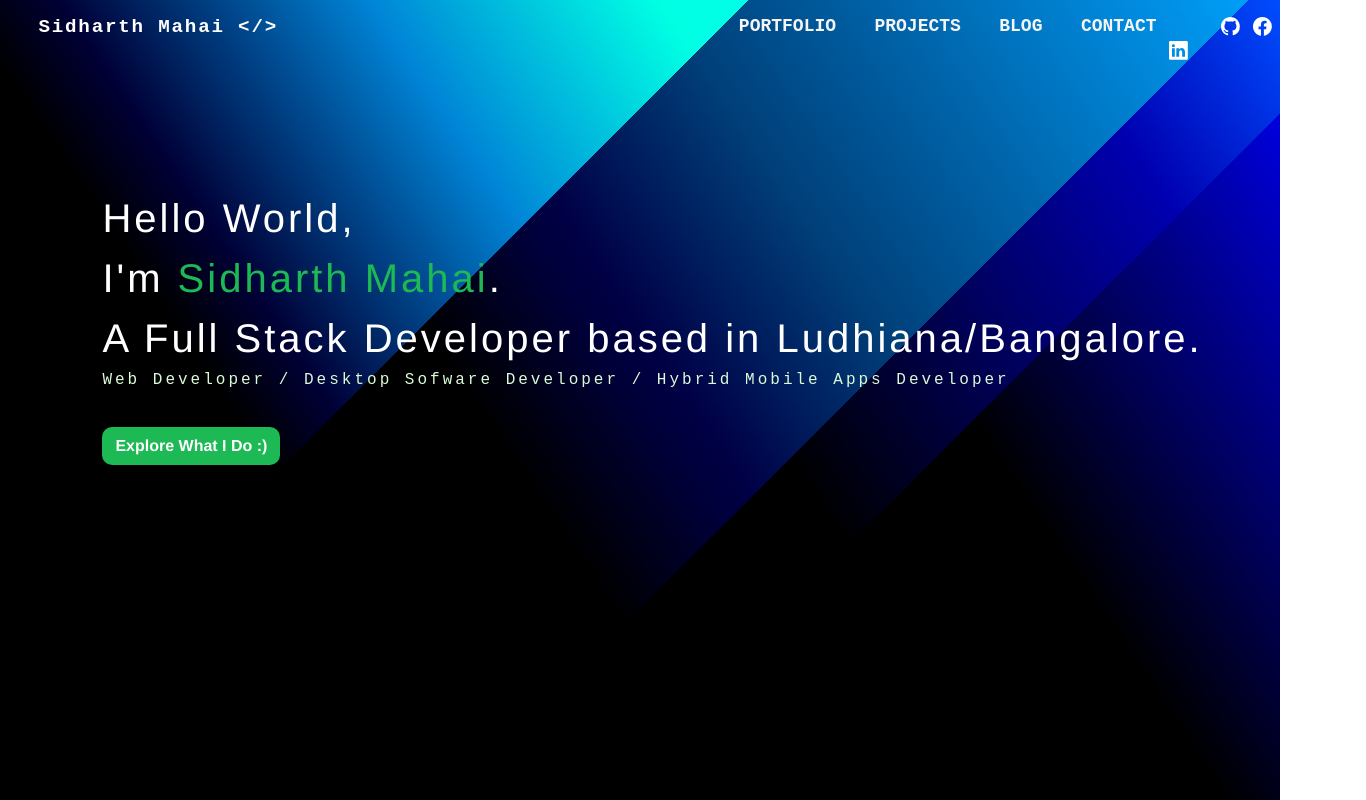
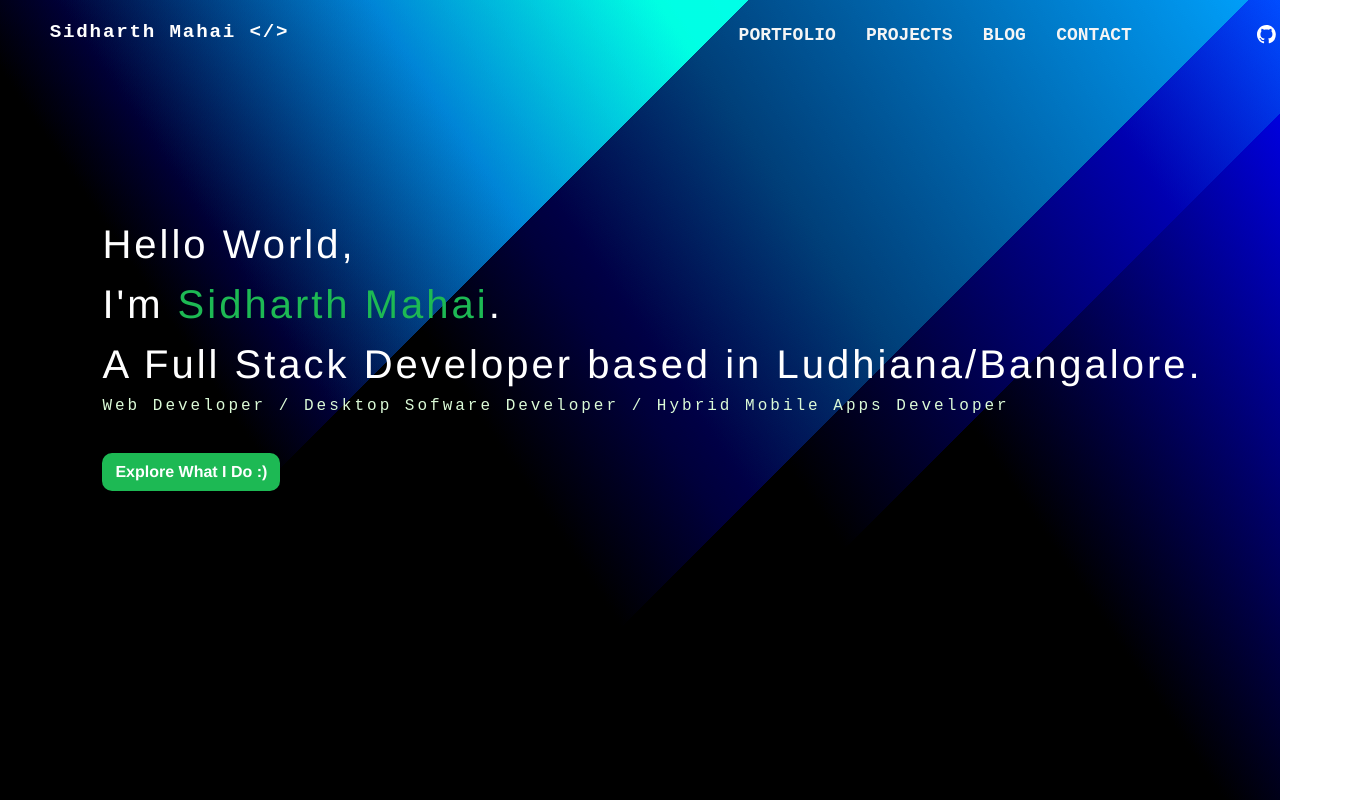
Before and after one commit to SidharthMahai/myportfolio, an Angular app: page / in a window 1280 px wide. Shown: the whole page, 1366 px wide, since content can reach past the window. Built offline with nearby package versions, Linux system fonts and the light colour scheme.

Commit message:
Put Navbar

```diff
--- a/src/app/app.component.css
+++ b/src/app/app.component.css
@@ -10,6 +10,10 @@
     position:absolute;
 }
 
+.sidnav {
+  background: transparent !important;
+}
+
 .navlist {
 margin-top: 1%;
 }
@@ -20,7 +24,7 @@ float: left;;
 
 .brand {
 margin-left: 3%;
-margin-right: 33%;
+margin-right: 34%;
 color: white !important;
 font-weight:bolder;
 font-size: larger;
@@ -39,14 +43,14 @@ cursor: pointer;
 }
 
 .listitem:hover {
-    font-size: larger;
+  transform: scale(1.1);
     text-decoration: underline;
 }
 
 .maincontent {
-    margin-top: 10%;
+    margin-top: 7%;
     margin-left: 8%;
-    font-size:40px;
+    font-size:250%;
     color: white;
     letter-spacing: 3px;
     font-family:'Franklin Gothic Medium', 'Arial Narrow', Arial, sans-serif;
--- a/src/app/app.component.html
+++ b/src/app/app.component.html
@@ -1,20 +1,31 @@
  <div class="background-img">
-     <div class="navlist">
-      <div class="brand typewriter-effect">Sidharth Mahai</div>
-      <div class="listitem">PORTFOLIO</div>
-      <div class="listitem">PROJECTS</div>
-      <div class="listitem">BLOG</div>
-      <div class="listitem">CONTACT</div>
-      <div class="social" (click)="openGitHub()" style="margin-left: 5%;"><svg xmlns="http://www.w3.org/2000/svg" width="20" height="20" fill="white" class="bi bi-github" viewBox="0 0 17 17">
-        <path d="M8 0C3.58 0 0 3.58 0 8c0 3.54 2.29 6.53 5.47 7.59.4.07.55-.17.55-.38 0-.19-.01-.82-.01-1.49-2.01.37-2.53-.49-2.69-.94-.09-.23-.48-.94-.82-1.13-.28-.15-.68-.52-.01-.53.63-.01 1.08.58 1.23.82.72 1.21 1.87.87 2.33.66.07-.52.28-.87.51-1.07-1.78-.2-3.64-.89-3.64-3.95 0-.87.31-1.59.82-2.15-.08-.2-.36-1.02.08-2.12 0 0 .67-.21 2.2.82.64-.18 1.32-.27 2-.27.68 0 1.36.09 2 .27 1.53-1.04 2.2-.82 2.2-.82.44 1.1.16 1.92.08 2.12.51.56.82 1.27.82 2.15 0 3.07-1.87 3.75-3.65 3.95.29.25.54.73.54 1.48 0 1.07-.01 1.93-.01 2.2 0 .21.15.46.55.38A8.012 8.012 0 0 0 16 8c0-4.42-3.58-8-8-8z"/>
-      </svg></div>
-      <div class="social" (click)="openFacebook()"><svg xmlns="http://www.w3.org/2000/svg" width="20" height="20" fill="white" class="bi bi-facebook" viewBox="0 0 17 17">
-        <path d="M16 8.049c0-4.446-3.582-8.05-8-8.05C3.58 0-.002 3.603-.002 8.05c0 4.017 2.926 7.347 6.75 7.951v-5.625h-2.03V8.05H6.75V6.275c0-2.017 1.195-3.131 3.022-3.131.876 0 1.791.157 1.791.157v1.98h-1.009c-.993 0-1.303.621-1.303 1.258v1.51h2.218l-.354 2.326H9.25V16c3.824-.604 6.75-3.934 6.75-7.951z"/>
-      </svg></div>
-      <div class="social" (click)="openLinkedIn()"><svg xmlns="http://www.w3.org/2000/svg" width="20" height="20" fill="white" class="bi bi-linkedin" viewBox="0 0 17 17">
-        <path d="M0 1.146C0 .513.526 0 1.175 0h13.65C15.474 0 16 .513 16 1.146v13.708c0 .633-.526 1.146-1.175 1.146H1.175C.526 16 0 15.487 0 14.854V1.146zm4.943 12.248V6.169H2.542v7.225h2.401zm-1.2-8.212c.837 0 1.358-.554 1.358-1.248-.015-.709-.52-1.248-1.342-1.248-.822 0-1.359.54-1.359 1.248 0 .694.521 1.248 1.327 1.248h.016zm4.908 8.212V9.359c0-.216.016-.432.08-.586.173-.431.568-.878 1.232-.878.869 0 1.216.662 1.216 1.634v3.865h2.401V9.25c0-2.22-1.184-3.252-2.764-3.252-1.274 0-1.845.7-2.165 1.193v.025h-.016a5.54 5.54 0 0 1 .016-.025V6.169h-2.4c.03.678 0 7.225 0 7.225h2.4z"/>
-      </svg></div>
-     </div>
+
+  <nav class="navbar navbar-expand-lg navbar-dark bg-dark sidnav">
+    <div class="container-fluid">
+      <a class="navbar-brand brand typewriter-effect" href="#">Sidharth Mahai</a>
+      <button class="navbar-toggler" type="button" data-bs-toggle="collapse" data-bs-target="#navbarNavAltMarkup" aria-controls="navbarNavAltMarkup" aria-expanded="false" aria-label="Toggle navigation">
+        <span class="navbar-toggler-icon"></span>
+      </button>
+      <div class="collapse navbar-collapse" id="navbarNavAltMarkup">
+        <div class="navbar-nav navlist">
+          <a class="nav-link listitem" href="#">PORTFOLIO</a>
+          <a class="nav-link listitem" href="#">PROJECTS</a>
+          <a class="nav-link listitem" href="#">BLOG</a>
+          <a class="nav-link listitem" href="#" style="margin-right: 22%;">CONTACT</a>
+          <a class="nav-link social" href="#" (click)="openGitHub()"><svg xmlns="http://www.w3.org/2000/svg" width="20" height="20" fill="white" class="bi bi-github" viewBox="0 0 17 17">
+            <path d="M8 0C3.58 0 0 3.58 0 8c0 3.54 2.29 6.53 5.47 7.59.4.07.55-.17.55-.38 0-.19-.01-.82-.01-1.49-2.01.37-2.53-.49-2.69-.94-.09-.23-.48-.94-.82-1.13-.28-.15-.68-.52-.01-.53.63-.01 1.08.58 1.23.82.72 1.21 1.87.87 2.33.66.07-.52.28-.87.51-1.07-1.78-.2-3.64-.89-3.64-3.95 0-.87.31-1.59.82-2.15-.08-.2-.36-1.02.08-2.12 0 0 .67-.21 2.2.82.64-.18 1.32-.27 2-.27.68 0 1.36.09 2 .27 1.53-1.04 2.2-.82 2.2-.82.44 1.1.16 1.92.08 2.12.51.56.82 1.27.82 2.15 0 3.07-1.87 3.75-3.65 3.95.29.25.54.73.54 1.48 0 1.07-.01 1.93-.01 2.2 0 .21.15.46.55.38A8.012 8.012 0 0 0 16 8c0-4.42-3.58-8-8-8z"/>
+          </svg></a>
+          <a class="nav-link social" href="#" (click)="openFacebook()"><svg xmlns="http://www.w3.org/2000/svg" width="20" height="20" fill="white" class="bi bi-facebook" viewBox="0 0 17 17">
+            <path d="M16 8.049c0-4.446-3.582-8.05-8-8.05C3.58 0-.002 3.603-.002 8.05c0 4.017 2.926 7.347 6.75 7.951v-5.625h-2.03V8.05H6.75V6.275c0-2.017 1.195-3.131 3.022-3.131.876 0 1.791.157 1.791.157v1.98h-1.009c-.993 0-1.303.621-1.303 1.258v1.51h2.218l-.354 2.326H9.25V16c3.824-.604 6.75-3.934 6.75-7.951z"/>
+          </svg></a>
+          <a class="nav-link social" href="#" (click)="openLinkedIn()"><svg xmlns="http://www.w3.org/2000/svg" width="20" height="20" fill="white" class="bi bi-linkedin" viewBox="0 0 17 17">
+            <path d="M0 1.146C0 .513.526 0 1.175 0h13.65C15.474 0 16 .513 16 1.146v13.708c0 .633-.526 1.146-1.175 1.146H1.175C.526 16 0 15.487 0 14.854V1.146zm4.943 12.248V6.169H2.542v7.225h2.401zm-1.2-8.212c.837 0 1.358-.554 1.358-1.248-.015-.709-.52-1.248-1.342-1.248-.822 0-1.359.54-1.359 1.248 0 .694.521 1.248 1.327 1.248h.016zm4.908 8.212V9.359c0-.216.016-.432.08-.586.173-.431.568-.878 1.232-.878.869 0 1.216.662 1.216 1.634v3.865h2.401V9.25c0-2.22-1.184-3.252-2.764-3.252-1.274 0-1.845.7-2.165 1.193v.025h-.016a5.54 5.54 0 0 1 .016-.025V6.169h-2.4c.03.678 0 7.225 0 7.225h2.4z"/>
+          </svg></a>
+        </div>
+      </div>
+    </div>
+  </nav>
+
      <div class="maincontent">
          <br>
         Hello World,
```
